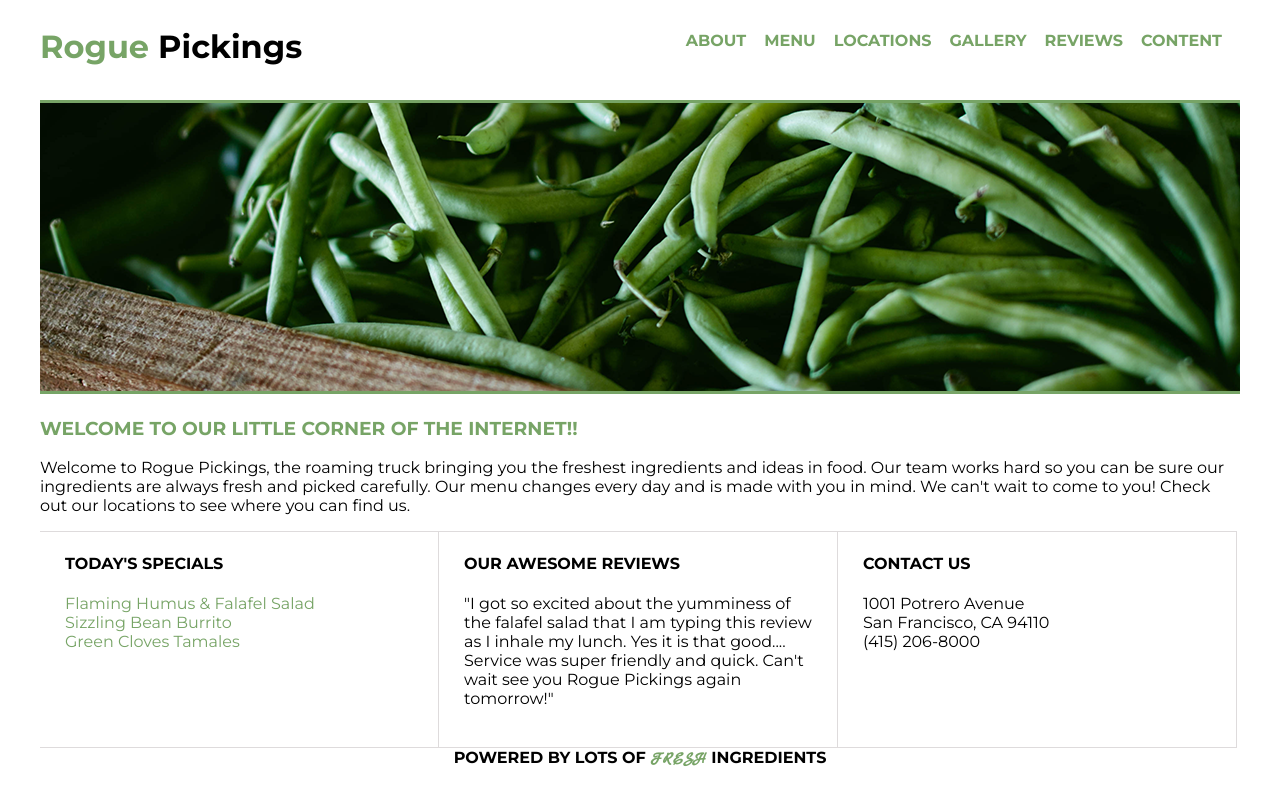
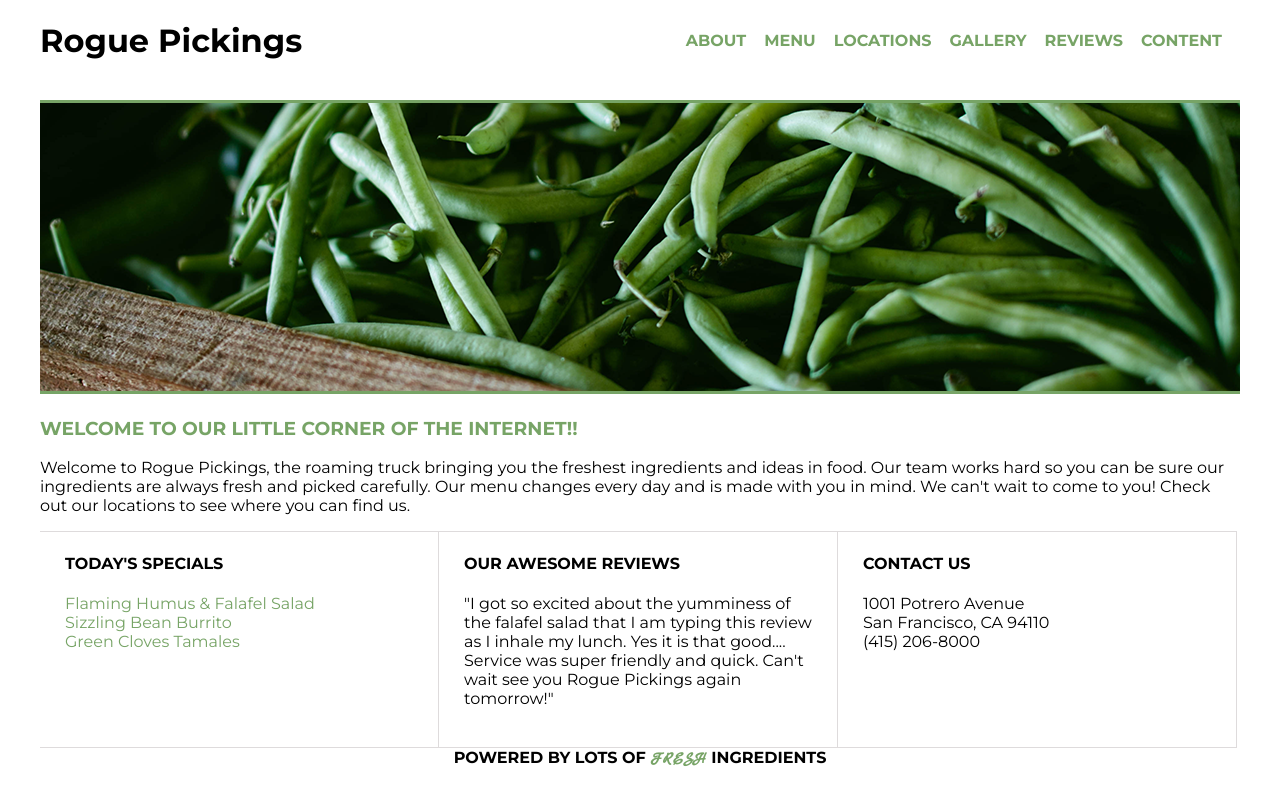
Before and after one commit to tjflawless/first-project, a plain HTML site: page index.html in a window 1280 px wide. Drawn offline with Linux system fonts and the light colour scheme.

Commit message:
this works?

```diff
--- a/css/style.css
+++ b/css/style.css
@@ -30,11 +30,11 @@ body{
 /***** Header *****/
 
 header h1{
-	/*text-transform: uppercase;*/
+	/*text-transform: uppercase;
 	line-height: 51px;
 }
 header #rogue{
-	color: #77a466
+	color: #77a466*/
 }
 
 header a{
```
